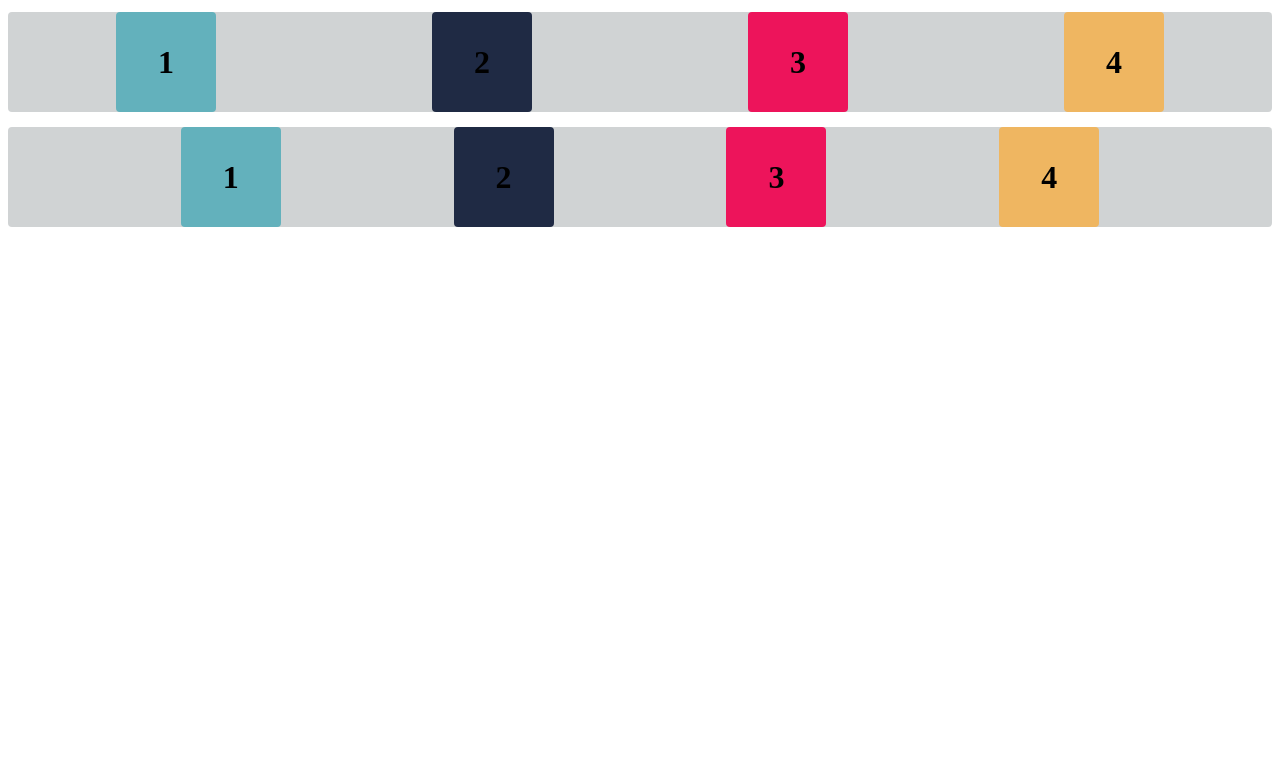
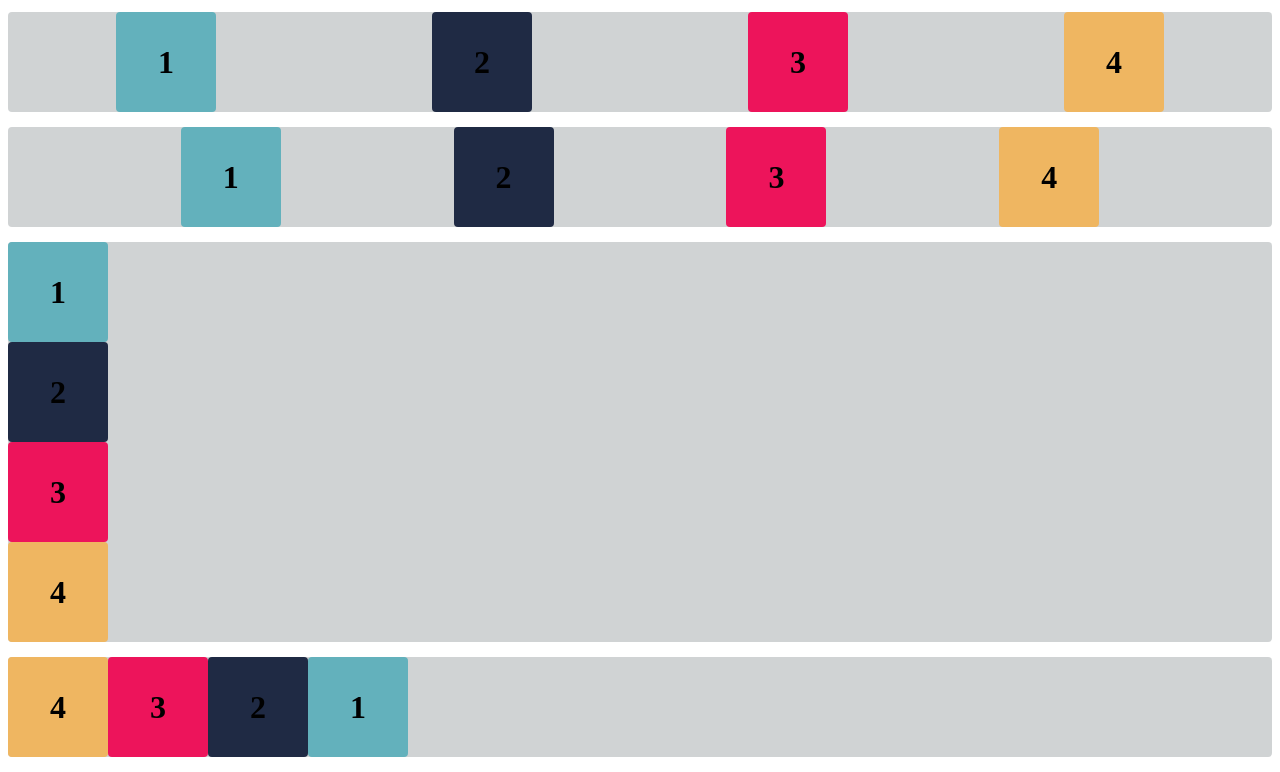
Before and after one commit to felipzp/FLEXBOX2_PI_CSS, a plain HTML site: page index.html in a window 1280 px wide. Shown: the part 456-1228 px from the top of the page. Before the commit the page ends 800 px from the top, so only its background shows below. Drawn offline with Linux system fonts and the light colour scheme.

Commit message:
subindo desafio flexbox 2, desafio

```diff
--- a/estilo.css
+++ b/estilo.css
@@ -65,3 +65,16 @@ h1 {
     justify-content: space-evenly;
 
 }
+.conatiner-ExercicioB{
+    display: flex;
+    flex-direction: column-reverse;
+    justify-content: flex-start;
+
+}
+.container-Desafio{
+    display: flex;
+    flex-direction: row-reverse;
+    justify-content: flex-end;
+
+
+}
--- a/index.html
+++ b/index.html
@@ -47,6 +47,19 @@
         <div class="flex-item box3"><h1>3</h1></div>
         <div class="flex-item box4"><h1>4</h1></div>
     </div>
+    <div class="base container-ExercicioB">
+        <div class="flex-item box1"><h1>1</h1></div>
+        <div class="flex-item box2"><h1>2</h1></div>
+        <div class="flex-item box3"><h1>3</h1></div>
+        <div class="flex-item box4"><h1>4</h1></div>
+    </div>
+    <div class="base container-Desafio">
+        <div class="flex-item box1"><h1>1</h1></div>
+        <div class="flex-item box2"><h1>2</h1></div>
+        <div class="flex-item box3"><h1>3</h1></div>
+        <div class="flex-item box4"><h1>4</h1></div>
+    </div>
+
 
 </body>
 
```
